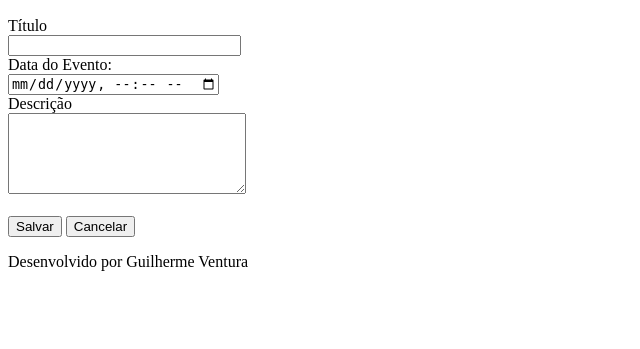
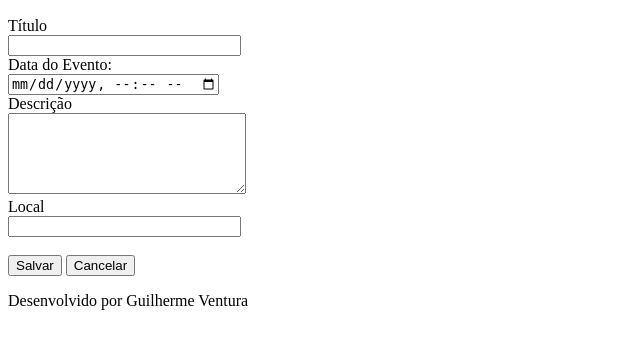
Before and after one commit to Guiventura6/agenda, a Django app: page /agenda/evento/ in a window 1280 px wide. Shown: the part 136-485 px from the top of the page, without its empty margins (0-640 px from the left). Run offline with Django 4.2, Linux system fonts and the light colour scheme; a user stored in the database is signed in.

Commit message:
Adicionado o campo local no objeto Evento

```diff
--- a/core/models.py
+++ b/core/models.py
@@ -7,6 +7,7 @@ class Evento(models.Model):
     descricao = models.TextField(blank=True, null=True)
     data_evento = models.DateTimeField(verbose_name='Data do Evento')
     data_criacao = models.DateTimeField(auto_now=True)
+    local = models.CharField(blank=True, null=True, max_length=100)
     usuario = models.ForeignKey(User, on_delete=models.CASCADE)
 
     class Meta:
--- a/core/views.py
+++ b/core/views.py
@@ -26,10 +26,8 @@ def submit_login(request):
 
 @login_required(login_url='/login/')
 def lista_eventos(request):
-    #usuario = request.user #Usuário que está realizando a requisição
     usuario = request.user
     evento = Evento.objects.filter(usuario=usuario)
-    #evento = Evento.objects.filter(usuario=usuario)
     dados = {'eventos': evento}
     return render(request, 'agenda.html', dados)
 
@@ -43,9 +41,11 @@ def submit_evento(request):
         titulo = request.POST.get('titulo')
         data_evento = request.POST.get('data_evento')
         descricao = request.POST.get('descricao')
+        local = request.POST.get('local')
         usuario = request.user
         Evento.objects.create(titulo=titulo,
                               data_evento=data_evento,
                               descricao=descricao,
-                              usuario=usuario)
+                              usuario=usuario,
+                              local=local)
     return redirect('/')
--- a/templates/evento.html
+++ b/templates/evento.html
@@ -15,6 +15,10 @@
     <label>Descrição</label>
     <br>
     <textarea name="descricao" rows="5" cols="27"></textarea>
+    <br>
+    <label>Local</label>
+    <br>
+    <input type="text" name="local" size="26">
     <br><br>
     <button type="submit">Salvar</button>
     <a href="/">
```
Also changed, not shown: core/migrations/0003_evento_local.py (added), db.sqlite3.
